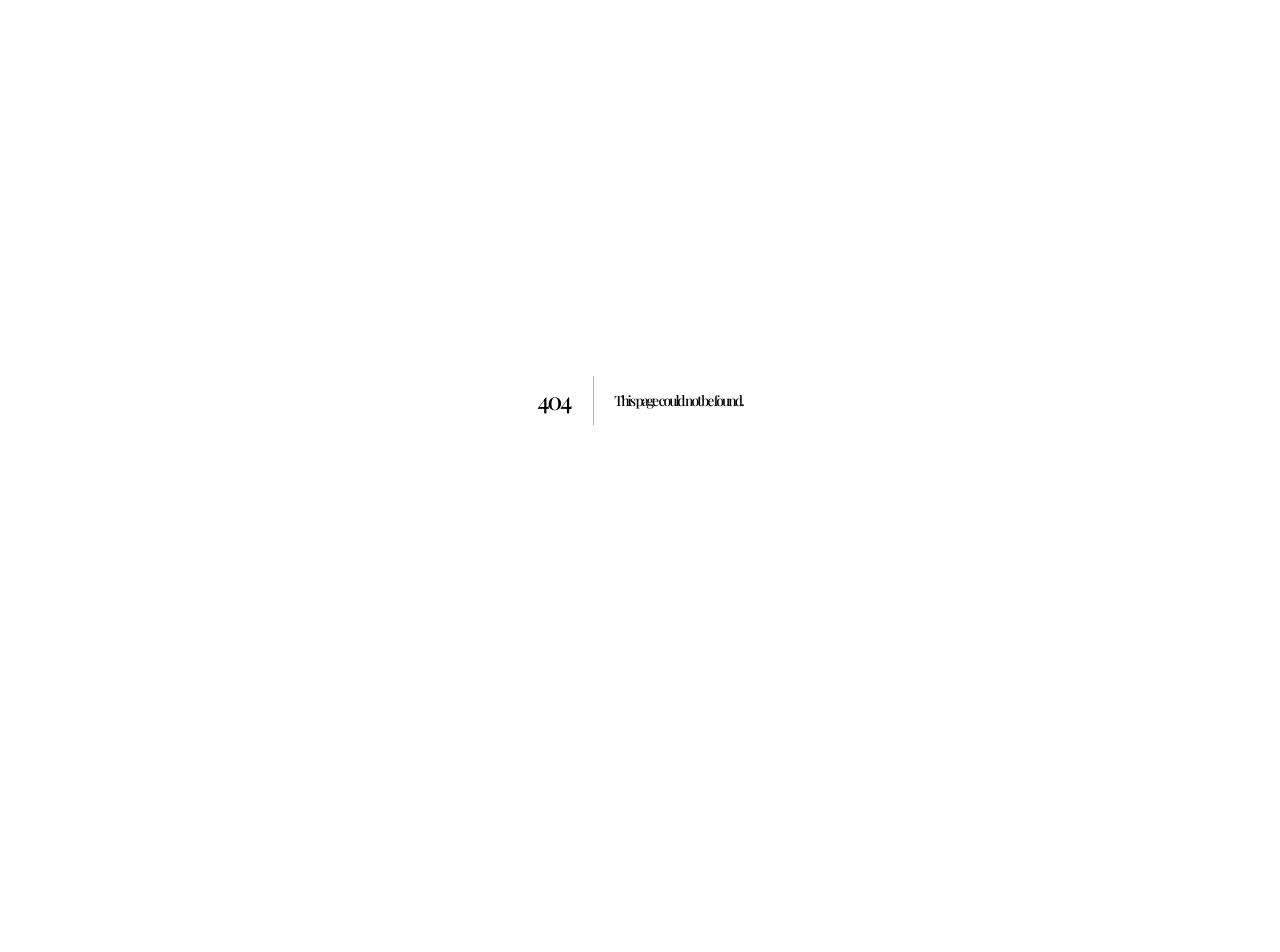
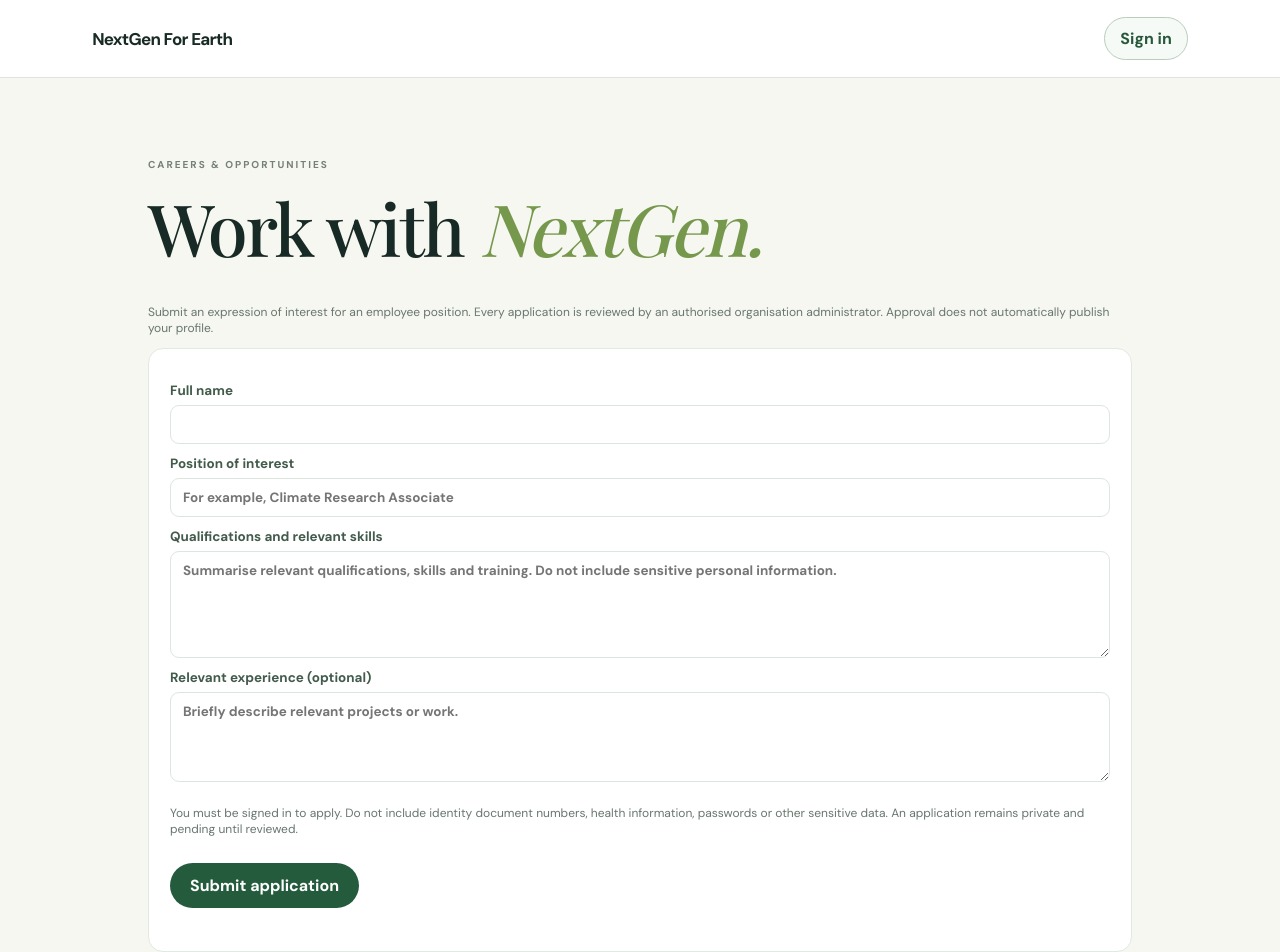
Before and after one commit to safuh/Stagingnextgenearth, a Next.js app in the folder web/: page /employment/apply in a window 1280 px wide. Before the commit this address had no page. Shown: the top 952 px of the page. Before the commit the page ends 800 px from the top, so only its background shows below. Built offline with nearby package versions, Linux system fonts and the light colour scheme; a web font is replaced by a local one.

Commit message:
feat(web): add public employee application form

```diff
--- /dev/null
+++ b/web/app/employment/apply/page.tsx
@@ -0,0 +1,62 @@
+"use client";
+
+import Link from "next/link";
+import { FormEvent, useState } from "react";
+import { apiPost } from "@/lib/api";
+
+export default function EmploymentApplyPage() {
+  const [busy, setBusy] = useState(false);
+  const [error, setError] = useState("");
+  const [notice, setNotice] = useState("");
+
+  async function submit(event: FormEvent<HTMLFormElement>) {
+    event.preventDefault();
+    const form = event.currentTarget;
+    const data = new FormData(form);
+    setBusy(true); setError(""); setNotice("");
+    try {
+      const result = await apiPost<{ id: string; status: string }>(
+        "/public/organizations/nextgen-for-earth/employment-applications",
+        {
+          full_name: String(data.get("full_name") ?? "").trim(),
+          desired_position: String(data.get("desired_position") ?? "").trim(),
+          qualifications: String(data.get("qualifications") ?? "").trim(),
+          experience_summary: String(data.get("experience_summary") ?? "").trim() || null,
+        },
+      );
+      setNotice(`Application received. Reference: ${result.id}. Status: ${result.status}.`);
+      form.reset();
+    } catch (cause) {
+      setError(cause instanceof Error ? cause.message : "Unable to submit your application.");
+    } finally {
+      setBusy(false);
+    }
+  }
+
+  return (
+    <main className="workspace-shell">
+      <header className="workspace-topbar">
+        <Link className="brand" href="/">NextGen For Earth</Link>
+        <Link className="secondary-action" href="/#access">Sign in</Link>
+      </header>
+      <section className="workspace-content">
+        <p className="eyebrow">CAREERS & OPPORTUNITIES</p>
+        <h1 className="workspace-title">Work with <em>NextGen.</em></h1>
+        <p className="workspace-muted">Submit an expression of interest for an employee position. Every application is reviewed by an authorised organisation administrator. Approval does not automatically publish your profile.</p>
+        {error && <p className="workspace-error" role="alert">{error}</p>}
+        {notice && <p className="workspace-notice" role="status">{notice}</p>}
+        <section className="staff-card">
+          <form onSubmit={submit}>
+            <label>Full name<input name="full_name" minLength={2} maxLength={200} autoComplete="name" required /></label>
+            <label>Position of interest<input name="desired_position" minLength={2} maxLength={160} required placeholder="For example, Climate Research Associate" /></label>
+            <label>Qualifications and relevant skills<textarea name="qualifications" rows={5} minLength={20} maxLength={5000} required placeholder="Summarise relevant qualifications, skills and training. Do not include sensitive personal information." /></label>
+            <label>Relevant experience (optional)<textarea name="experience_summary" rows={4} maxLength={5000} placeholder="Briefly describe relevant projects or work." /></label>
+            <p className="workspace-muted">You must be signed in to apply. Do not include identity document numbers, health information, passwords or other sensitive data. An application remains private and pending until reviewed.</p>
+            <button className="primary-action" disabled={busy}>{busy ? "Submitting…" : "Submit application"}</button>
+          </form>
+        </section>
+        <p><Link href="/">Return to the main website</Link></p>
+      </section>
+    </main>
+  );
+}
```
